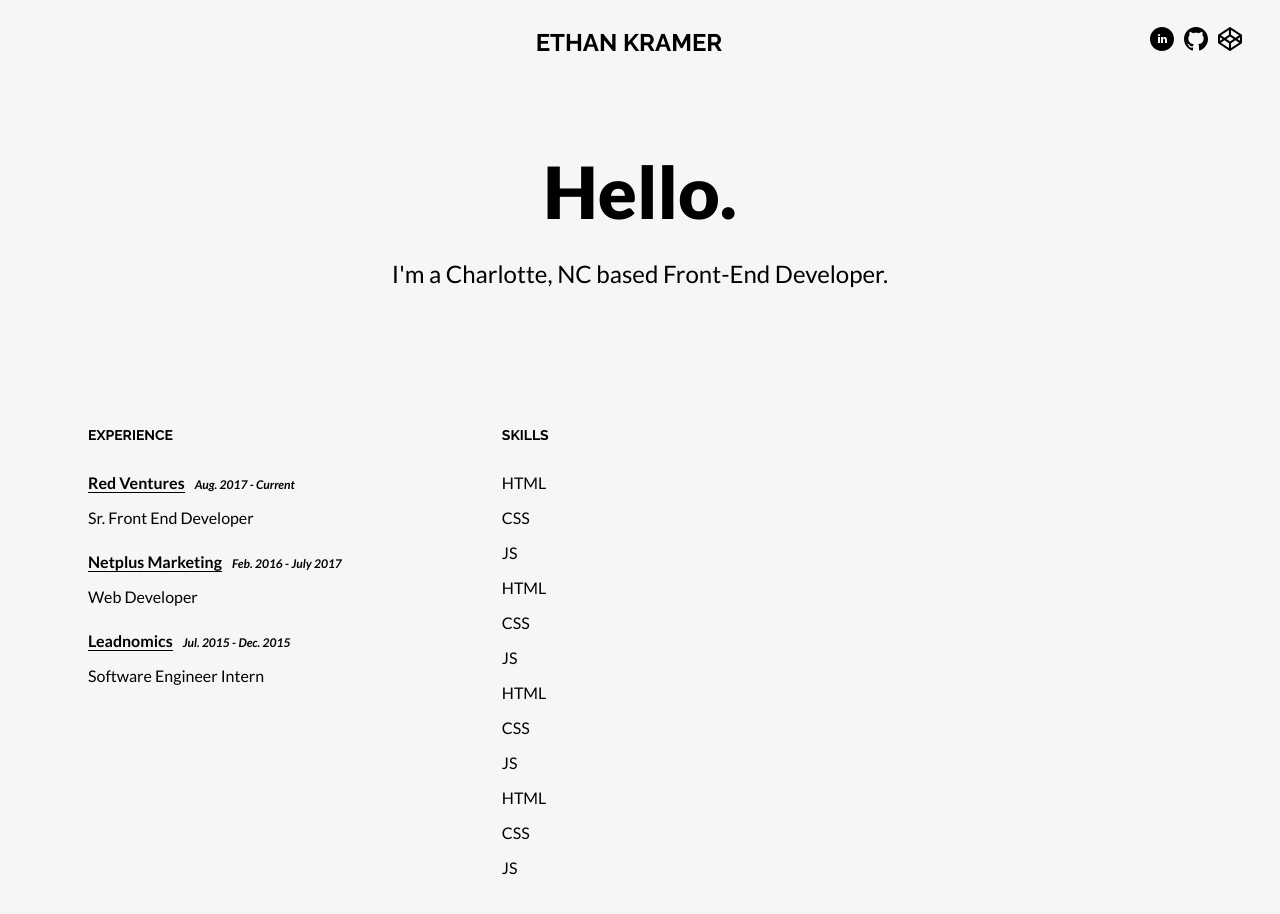
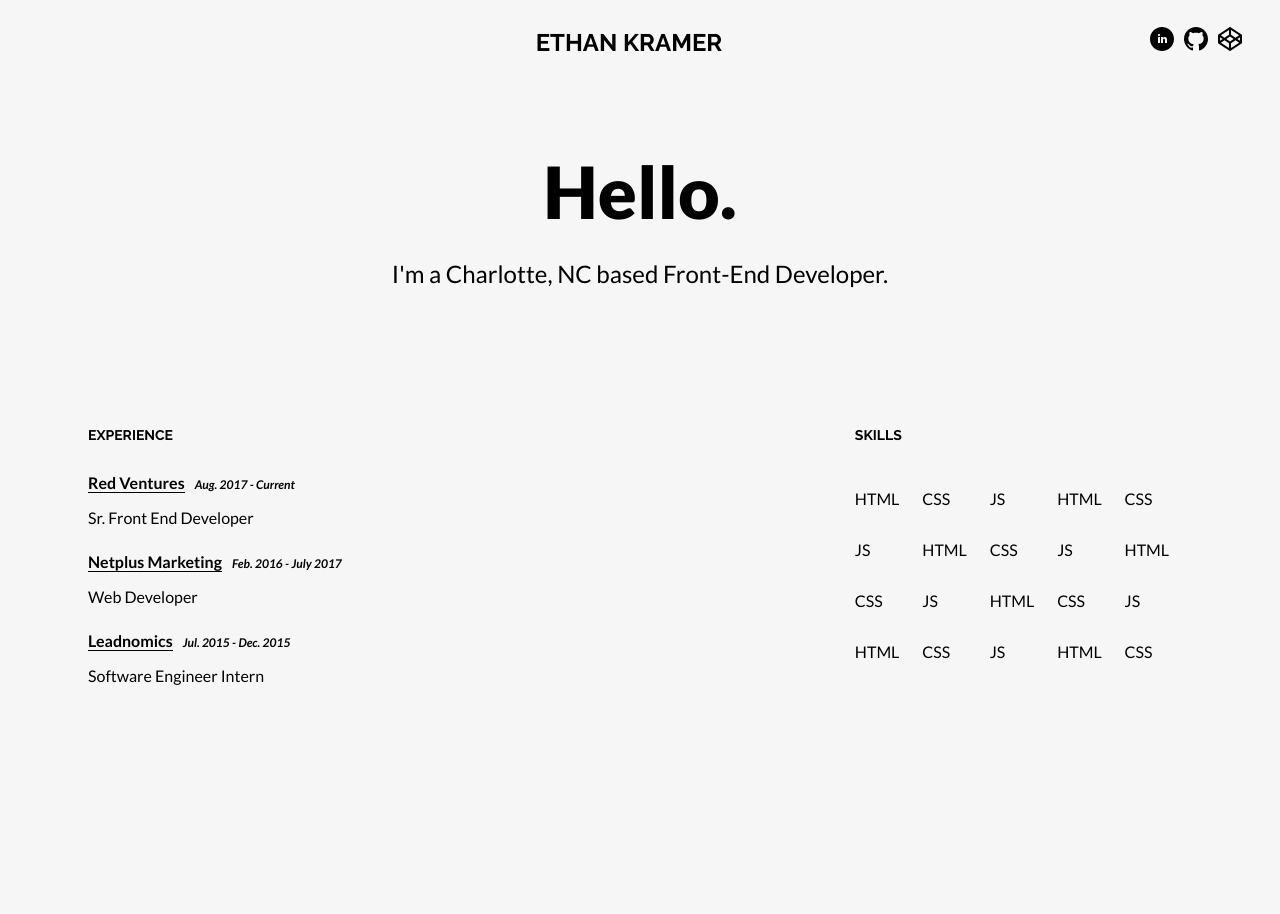
Before and after one commit to ekdevdes/personal-site, a Next.js app: page / in a window 1280 px wide. Shown: the top 914 px of the page. After the commit the page ends 820 px from the top, so only its background shows below. Built offline with nearby package versions, Linux system fonts and the light colour scheme.

Commit message:
add more skills and  adjust styles for skills grid

```diff
--- a/components/Skills/index.jsx
+++ b/components/Skills/index.jsx
@@ -14,11 +14,19 @@ const Skills = () => {
     'HTML',
     'CSS',
     'JS',
+    'HTML',
+    'CSS',
+    'JS',
+    'HTML',
+    'CSS',
+    'JS',
+    'HTML',
+    'CSS',
   ]
 
   return <div className={styles.container}>
-    {skillList.map(s => (
-      <p className={styles.skill}>{s}</p>
+    {skillList.map((skill, i) => (
+      <p className={styles.skill} key={i}>{skill}</p>
     ))}
   </div>
 }
--- a/components/Skills/styles.module.scss
+++ b/components/Skills/styles.module.scss
@@ -1,3 +1,18 @@
+@import '../../styles/vars';
+@import '../../styles/mixins.scss';
+
 .container {
+  display: grid;
+  grid-template-columns: repeat(2, 1fr);
+  text-align: center;
 
+  @include mq($md) {
+    grid-template-columns: repeat(3, 1fr);
+    text-align: left;
+  }
+
+  @include mq($xlg) {
+    grid-template-columns: repeat(5, 1fr);
+    text-align: left;
+  }
 }
--- a/pages/styles.module.scss
+++ b/pages/styles.module.scss
@@ -1,3 +1,32 @@
+@import '../styles/vars';
+@import '../styles/mixins.scss';
+
 .contentContainer {
   display: flex;
+  flex-direction: column;
+  margin-bottom: 50px;
+
+  @include mq($md) {
+    flex-direction: row;
+  }
+
+  > div:first-child {
+    margin-bottom: 0;
+  }
+
+  @include mq($md) {
+    > div {
+      width: 50%;
+    }
+
+    > div:first-child {
+      margin-bottom: 60px;
+    }
+  }
+
+  @include mq($xlg) {
+    > div:first-child {
+      width: 90%;
+    }
+  }
 }
```
